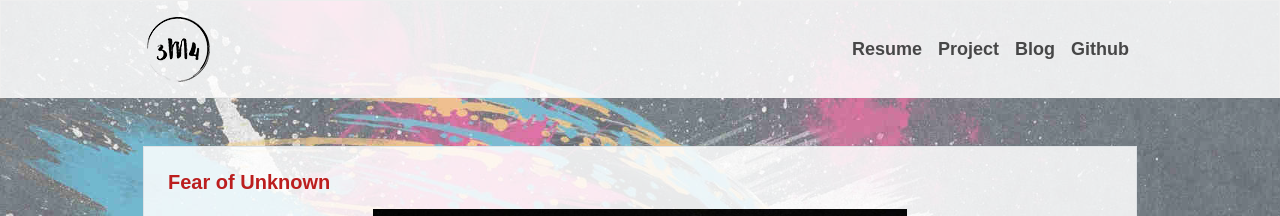
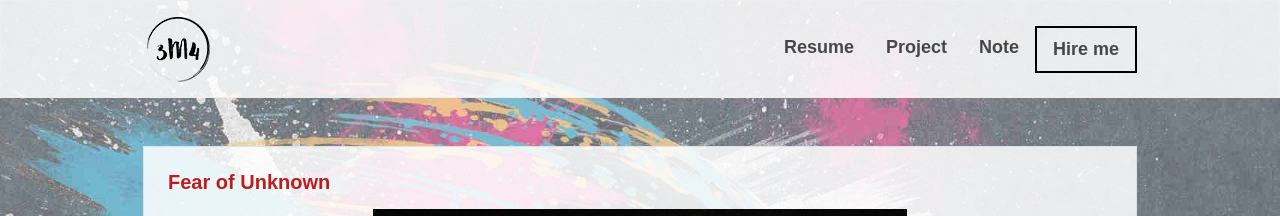
Before and after one commit to nhidev/nhidev.github.io, a Jekyll site: the page built from index.md, in a window 1280 px wide. Shown: the top 216 px of the page. Built offline with Jekyll 4.4.1, drawn with Linux system fonts in a browser that asks for light colours; nearby versions of some CDN libraries; some web fonts are replaced.

Commit message:
edit menu

```diff
--- a/_includes/header.html
+++ b/_includes/header.html
@@ -16,10 +16,10 @@
           <a class="nav-link" href="project">Project</a>
         </li>
         <li class="nav-item">
-          <a class="nav-link" href="blog">Blog</a>
+          <a class="nav-link" href="blog">Note</a>
         </li>
-        <li class="nav-item">
-          <a class="nav-link" href="https://github.com/nhidev">Github</a>
+        <li class="nav-item last">
+          <a class="nav-link" href="#">Hire me</a>
         </li>
       </ul>
     </div>
--- a/_sass/_bootstrap_customization.scss
+++ b/_sass/_bootstrap_customization.scss
@@ -41,7 +41,13 @@ $web-font-path: "https://fonts.googleapis.com/css?family=News+Cycle:400,700" !de
   font-size: 20px;
   font-weight: $headings-font-weight;
 }
-
+.navbar-expand-lg .navbar-nav .nav-link {
+  padding-left: 1rem;
+  padding-right: 1rem;
+}
+ .nav-item.last {
+    border: 2px solid $black;
+  }
 // Buttons =====================================================================
 
 .btn {
```
